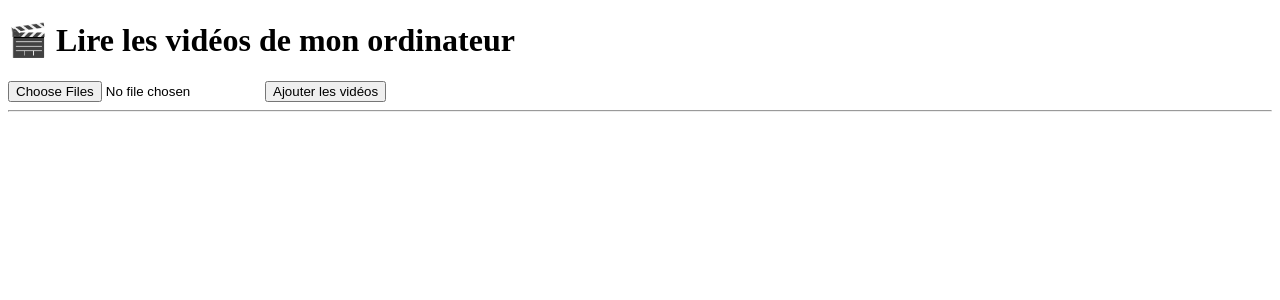
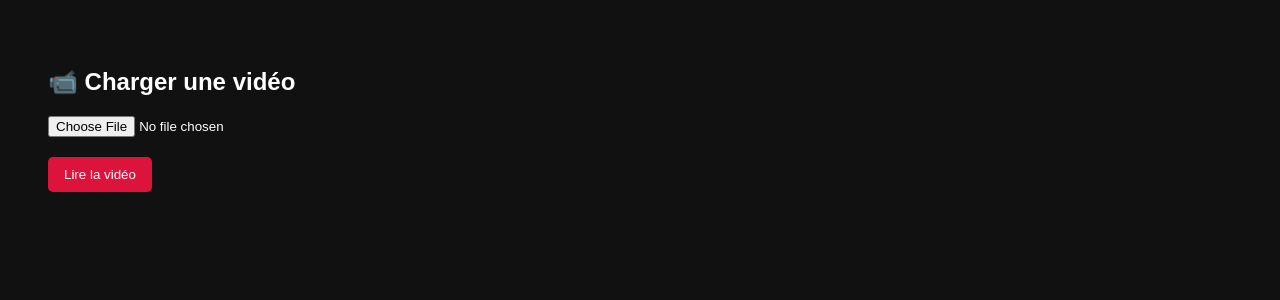
Before and after one commit to Ricardo20206/Projet-ydays, a Flask app: page / in a window 1280 px wide. Shown: the top 300 px of the page. Run offline with Flask 3, Linux system fonts and the light colour scheme.

Commit message:
lecture vidéo

```diff
--- a/app.py
+++ b/app.py
@@ -1,28 +1,44 @@
+from flask import Flask, render_template, request, redirect, url_for, send_from_directory, jsonify
 import os
-from flask import Flask, render_template, request, redirect, url_for, send_from_directory
+from werkzeug.utils import secure_filename
 
 app = Flask(__name__)
 
-UPLOAD_FOLDER = "uploads"
-os.makedirs(UPLOAD_FOLDER, exist_ok=True)
+VIDEO_FOLDER = "videos"
+os.makedirs(VIDEO_FOLDER, exist_ok=True)
 
-@app.route("/", methods=["GET", "POST"])
+ALLOWED_EXTENSIONS = {"mp4", "avi", "mov", "mkv", "webm"}
+
+def allowed_file(filename):
+    return "." in filename and filename.rsplit(".", 1)[1].lower() in ALLOWED_EXTENSIONS
+
+@app.route("/")
 def index():
-    if request.method == "POST":
-        files = request.files.getlist("videos")
+    # 🔴 Page toujours vide
+    return render_template("index.html")
 
-        for file in files:
-            if file.filename:
-                file.save(os.path.join(UPLOAD_FOLDER, file.filename))
-
+@app.route("/upload", methods=["POST"])
+def upload_video():
+    file = request.files.get("video")
+    if not file or not allowed_file(file.filename):
         return redirect(url_for("index"))
 
-    videos = os.listdir(UPLOAD_FOLDER)
-    return render_template("index.html", videos=videos)
+    filename = secure_filename(file.filename)
+    path = os.path.join(VIDEO_FOLDER, filename)
+    file.save(path)
 
-@app.route("/video/<filename>")
-def video(filename):
-    return send_from_directory(UPLOAD_FOLDER, filename, mimetype="video/mp4")
+    return render_template("index.html", video=filename)
+
+@app.route("/videos/<filename>")
+def serve_video(filename):
+    return send_from_directory(VIDEO_FOLDER, filename)
+
+@app.route("/delete/<filename>", methods=["POST"])
+def delete_video(filename):
+    path = os.path.join(VIDEO_FOLDER, filename)
+    if os.path.exists(path):
+        os.remove(path)
+    return jsonify({"status": "deleted"})
 
 if __name__ == "__main__":
     app.run(debug=True)
--- a/templates/index.html
+++ b/templates/index.html
@@ -2,25 +2,66 @@
 <html lang="fr">
 <head>
     <meta charset="UTF-8">
-    <title>Mes vidéos</title>
+    <title>Lecteur vidéo</title>
+
+    <style>
+        body {
+            background: #111;
+            color: white;
+            font-family: Arial;
+            padding: 40px;
+        }
+
+        video {
+            width: 320px;
+            display: block;
+            margin-bottom: 10px;
+        }
+
+        button {
+            padding: 10px 16px;
+            cursor: pointer;
+            background: crimson;
+            border: none;
+            color: white;
+            border-radius: 5px;
+        }
+
+        input[type="file"] {
+            margin-bottom: 20px;
+        }
+    </style>
 </head>
 <body>
 
-<h1>🎬 Lire les vidéos de mon ordinateur</h1>
+<h2>📹 Charger une vidéo</h2>
 
-<form method="POST" enctype="multipart/form-data">
-    <input type="file" name="videos" accept="video/*" multiple>
-    <button type="submit">Ajouter les vidéos</button>
+<form action="/upload" method="POST" enctype="multipart/form-data">
+    <input type="file" name="video" accept="video/*" required>
+    <br>
+    <button type="submit">Lire la vidéo</button>
 </form>
 
-<hr>
+{% if video %}
+    <hr>
 
-{% for video in videos %}
-    <h3>{{ video }}</h3>
-    <video width="640" controls>
-        <source src="{{ url_for('video', filename=video) }}" type="video/mp4">
+    <video controls autoplay>
+        <source src="{{ url_for('serve_video', filename=video) }}">
     </video>
-{% endfor %}
+
+    <button onclick="deleteVideo('{{ video }}')">🗑 Supprimer la vidéo</button>
+{% endif %}
+
+<script>
+function deleteVideo(filename) {
+    fetch("/delete/" + filename, {
+        method: "POST"
+    })
+    .then(() => {
+        location.reload(); // page redevient vide
+    });
+}
+</script>
 
 </body>
 </html>
```
Also changed, not shown: 1 other file.
